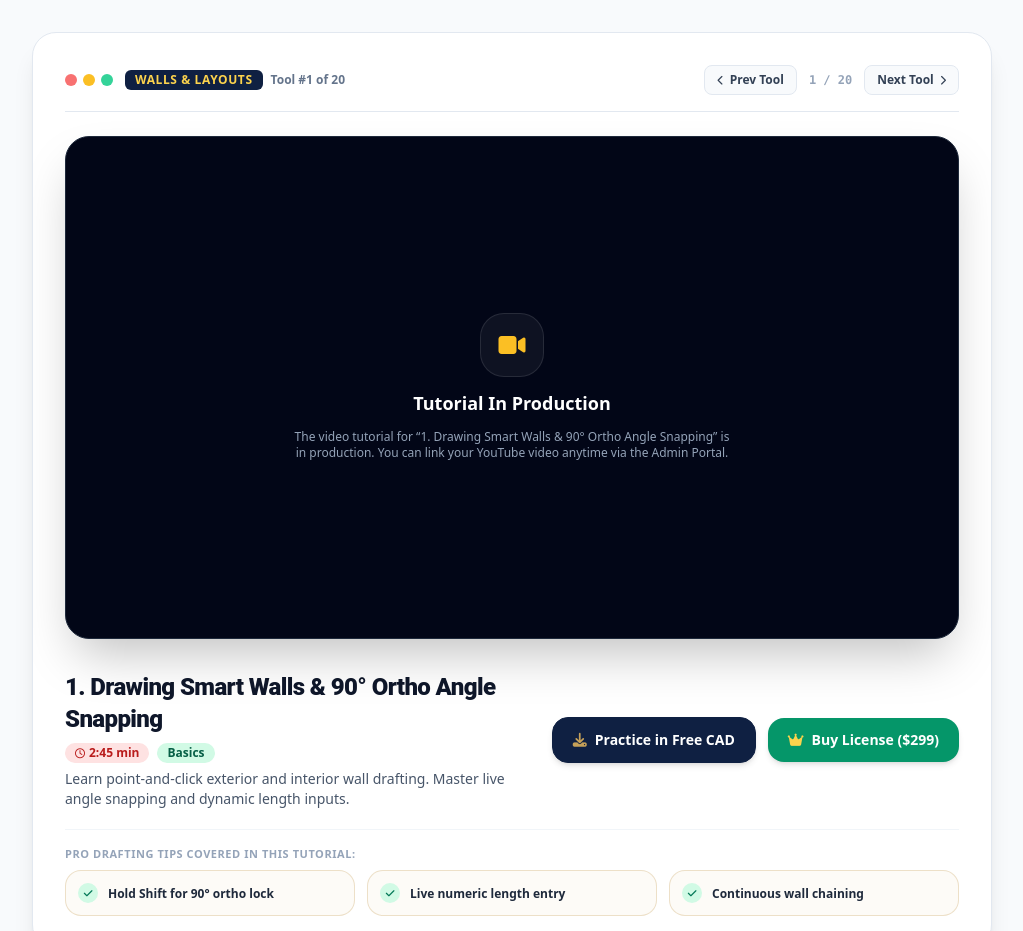
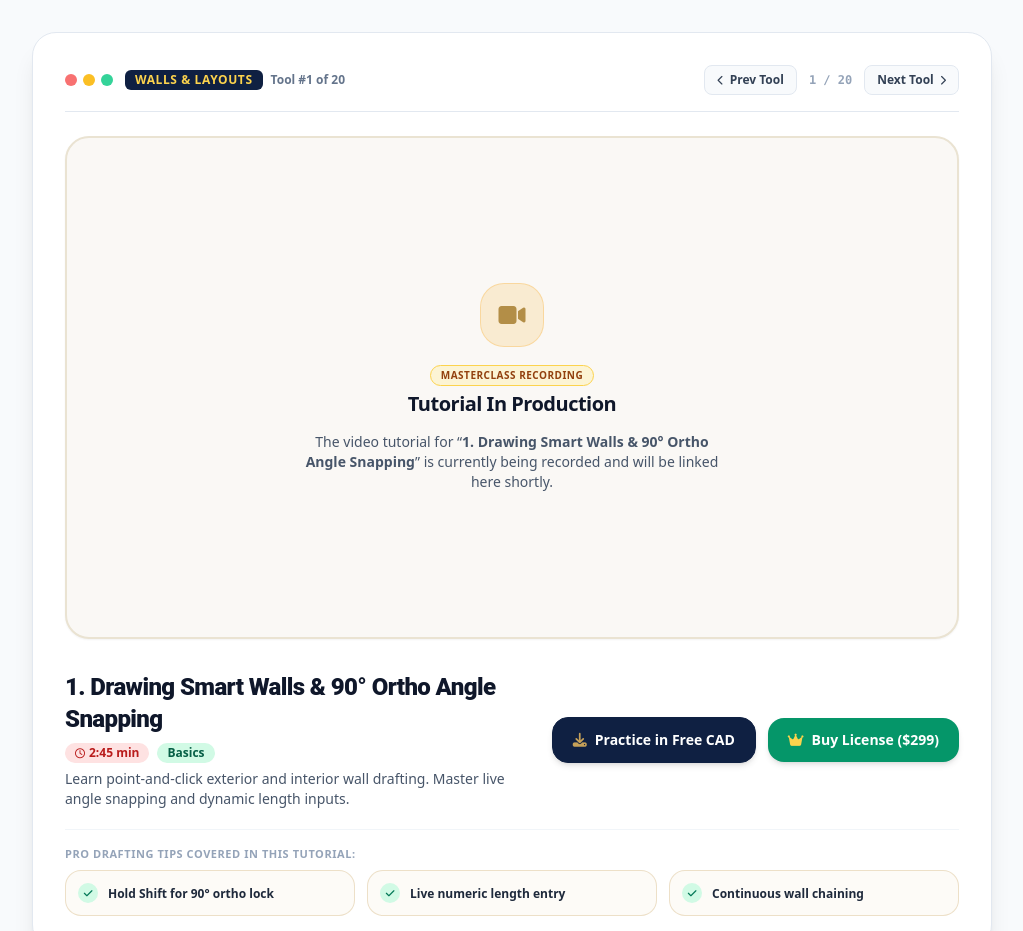
Before and after one commit to thyagarajsalome/hde-nextjs-web, a Next.js app: page /download in a window 1280 px wide. Shown: the part 2802-3733 px from the top of the page, without its empty margins (128-1151 px from the left). Built offline with nearby package versions, Linux system fonts and the light colour scheme; no server answers; the database is empty.

Commit message:
style(cad): change video placeholder to brand cream light background

```diff
--- a/src/components/cad/CadTutorialGallery.tsx
+++ b/src/components/cad/CadTutorialGallery.tsx
@@ -155,7 +155,11 @@ export default function CadTutorialGallery() {
         </div>
 
         {/* 16:9 FULLSCREEN-CAPABLE WIDESCREEN VIDEO PLAYER OR PROVISION PLACEHOLDER */}
-        <div className="relative aspect-video w-full rounded-2xl overflow-hidden bg-slate-950 shadow-2xl border border-slate-800 flex items-center justify-center">
+        <div className={`relative aspect-video w-full rounded-2xl overflow-hidden flex items-center justify-center transition-colors ${
+          activeVideo.youtubeId
+            ? "bg-slate-950 shadow-2xl border border-slate-800"
+            : "bg-[#FAF8F5] border-2 border-[#EAE3D2] shadow-sm"
+        }`}>
           {activeVideo.youtubeId ? (
             <iframe
               src={`https://www.youtube.com/embed/${activeVideo.youtubeId}?autoplay=1&rel=0&modestbranding=1&playsinline=1`}
@@ -165,19 +169,26 @@ export default function CadTutorialGallery() {
               className="w-full h-full border-0"
             ></iframe>
           ) : (
-            <div className="text-center p-8 space-y-3">
-              <div className="w-16 h-16 rounded-2xl bg-white/5 border border-white/10 flex items-center justify-center mx-auto text-amber-400 text-2xl">
+            <div className="text-center p-6 sm:p-10 space-y-3.5 max-w-lg">
+              <div className="w-16 h-16 rounded-2xl bg-amber-500/15 border border-amber-500/25 flex items-center justify-center mx-auto text-[#b38e47] text-2xl shadow-xs">
                 <i className="fas fa-video"></i>
               </div>
-              <h4 className="text-white font-bold text-lg">Tutorial In Production</h4>
-              <p className="text-slate-400 text-xs max-w-md mx-auto">
-                The video tutorial for &ldquo;{activeVideo.title}&rdquo; is in production. You can link your YouTube video anytime via the Admin Portal.
+              <div className="space-y-1">
+                <span className="text-[10px] font-black uppercase tracking-wider text-amber-800 bg-amber-100/70 border border-amber-300 px-2.5 py-0.5 rounded-full inline-block">
+                  Masterclass Recording
+                </span>
+                <h4 className="text-slate-900 font-extrabold text-lg sm:text-xl tracking-tight">
+                  Tutorial In Production
+                </h4>
+              </div>
+              <p className="text-slate-600 text-xs sm:text-sm leading-relaxed">
+                The video tutorial for &ldquo;<strong>{activeVideo.title}</strong>&rdquo; is currently being recorded and will be linked here shortly.
               </p>
               {isAdmin && (
                 <div className="pt-2">
                   <Link
                     href="/admin/tutorials"
-                    className="inline-flex items-center gap-2 px-5 py-2.5 rounded-xl bg-amber-500 hover:bg-amber-400 text-slate-950 font-black text-xs transition shadow-md no-underline cursor-pointer"
+                    className="inline-flex items-center gap-2 px-5 py-2.5 rounded-xl bg-[#c5a059] hover:bg-[#b38e47] text-white font-black text-xs uppercase tracking-wider transition shadow-sm hover:shadow-md no-underline cursor-pointer"
                   >
                     <i className="fas fa-video"></i>
                     <span>+ Add / Manage Video in Admin Portal</span>
```
